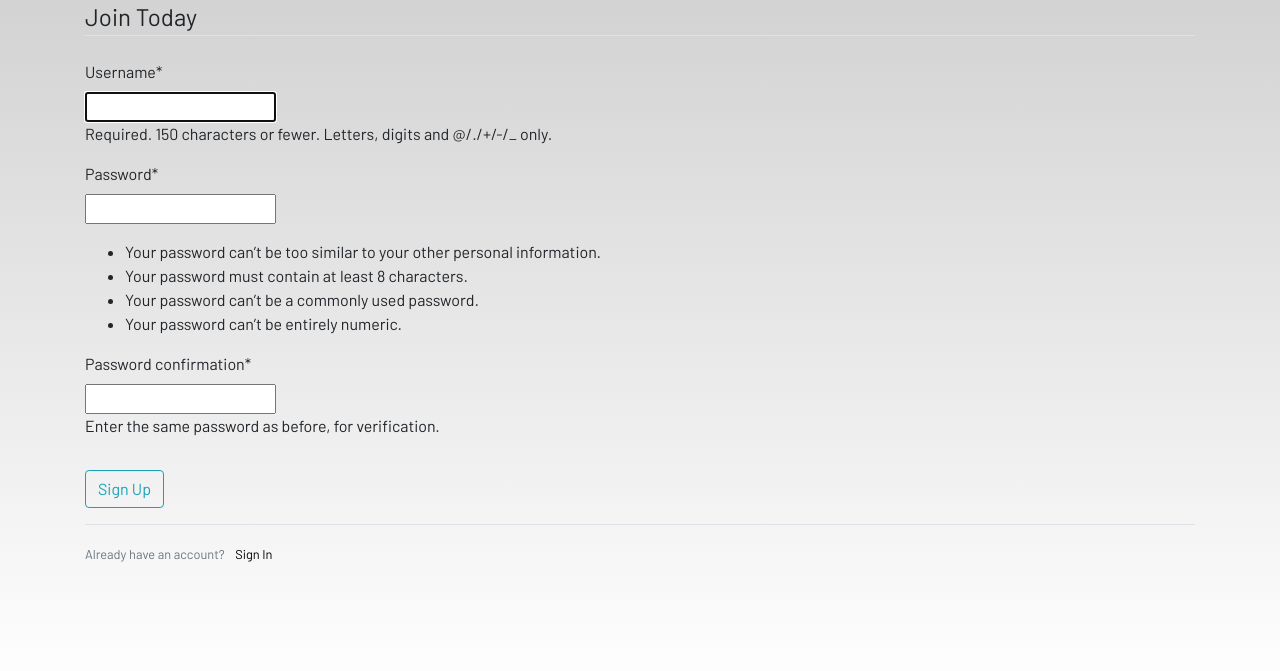
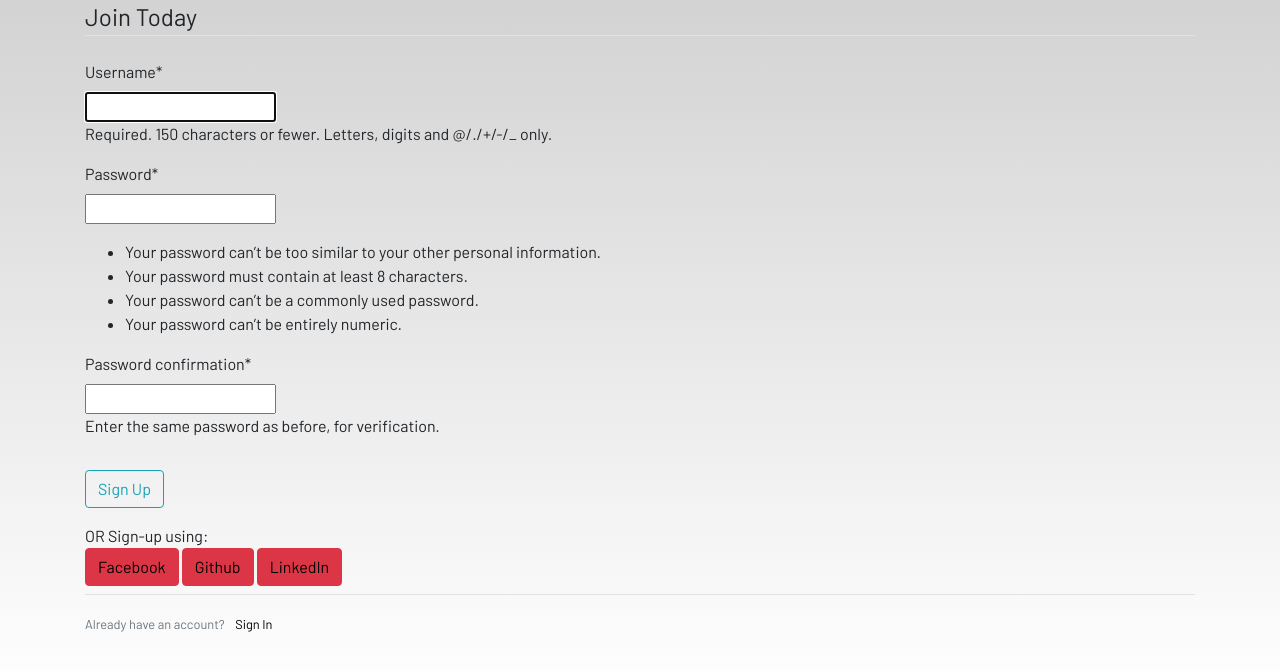
Before and after one commit to shumbul/COLLABORATIVE-STUDY-PORTAL, a Django app: page /register in a window 1280 px wide. Shown: the part 105-776 px from the top of the page. Run offline with Django 3.2, Linux system fonts and the light colour scheme; some libraries are stand-ins or nearby versions; some web fonts are replaced.

Commit message:
Added social media auth to register

```diff
--- a/dashboard/templates/dashboard/profile.html
+++ b/dashboard/templates/dashboard/profile.html
@@ -66,7 +66,7 @@
                     <th scope="row">{{forloop.counter}}</th>
                     <td>{{hw.subject}}</td>
                     <td>{{hw.title}}</td>
-                    <td>{{hw.description}}</td>
+                    <td>{{hw.desc}}</td>
                     <td>{{hw.due}}</td>
 
                     <td>
--- a/dashboard/templates/dashboard/register.html
+++ b/dashboard/templates/dashboard/register.html
@@ -2,6 +2,8 @@
 {% load static %}
 {% load crispy_forms_tags %}
 {% block content %}
+{% load socialaccount %}
+{% providers_media_js %}
 <div class="container">
   <form method="POST">
     {% csrf_token %}
@@ -15,6 +17,23 @@
       </button>
     </div>
   </form>
+  OR Sign-up using:
+  <br>
+  <!-- <button class="btn btn-danger mb-2">
+      <a href="#">Instagram</a>
+  </button> -->
+  <button class="btn btn-danger mb-2">
+      <a href="{% url 'social:begin' 'facebook' %}">Facebook</a>
+  </button>
+  <button class="btn btn-danger mb-2">
+      <a href="{% url 'social:begin' 'github' %}">Github</a>
+  </button>
+  <!-- <button class="btn btn-primary mb-2">
+      <a href="{% provider_login_url 'google' %}">Google</a>
+  </button> -->
+  <button class="btn btn-danger mb-2">
+      <a href="{% url 'social:begin' 'linkedin-oauth2' %}">LinkedIn</a>
+  </button>
   <div class="border-top pt-3">
     <small class="text-muted">Already have an account?
       <a class="ml-2" href="{% url 'signin' %}">Sign In</a>
--- a/dashboard/templates/dashboard/signin.html
+++ b/dashboard/templates/dashboard/signin.html
@@ -24,16 +24,16 @@
   <!-- <button class="btn btn-danger mb-2">
       <a href="#">Instagram</a>
   </button> -->
-  <button class="btn btn-primary mb-2">
+  <button class="btn btn-danger mb-2">
       <a href="{% url 'social:begin' 'facebook' %}">Facebook</a>
   </button>
-  <button class="btn btn-primary mb-2">
+  <button class="btn btn-danger mb-2">
       <a href="{% url 'social:begin' 'github' %}">Github</a>
   </button>
   <!-- <button class="btn btn-primary mb-2">
       <a href="{% provider_login_url 'google' %}">Google</a>
   </button> -->
-  <button class="btn btn-info mb-2">
+  <button class="btn btn-danger mb-2">
       <a href="{% url 'social:begin' 'linkedin-oauth2' %}">LinkedIn</a>
   </button>
   <div class="border-top pt-3">
```
